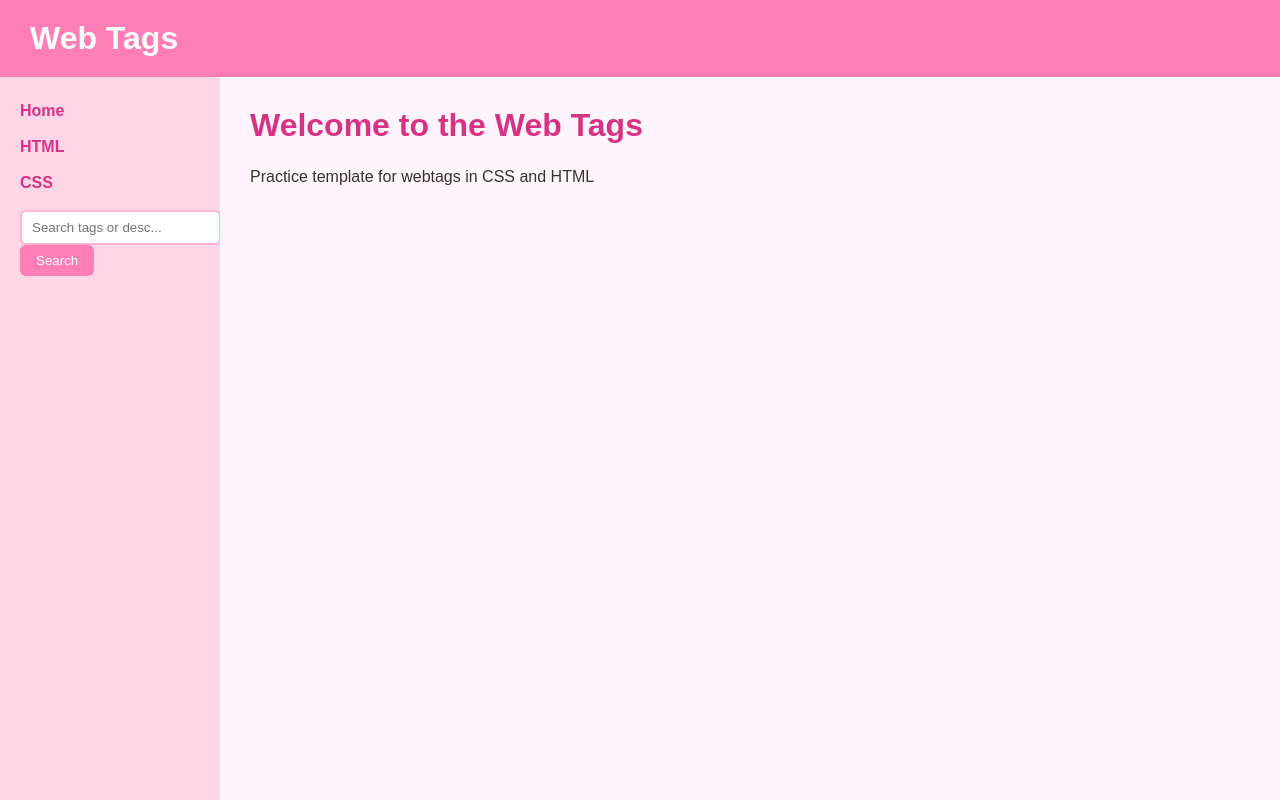
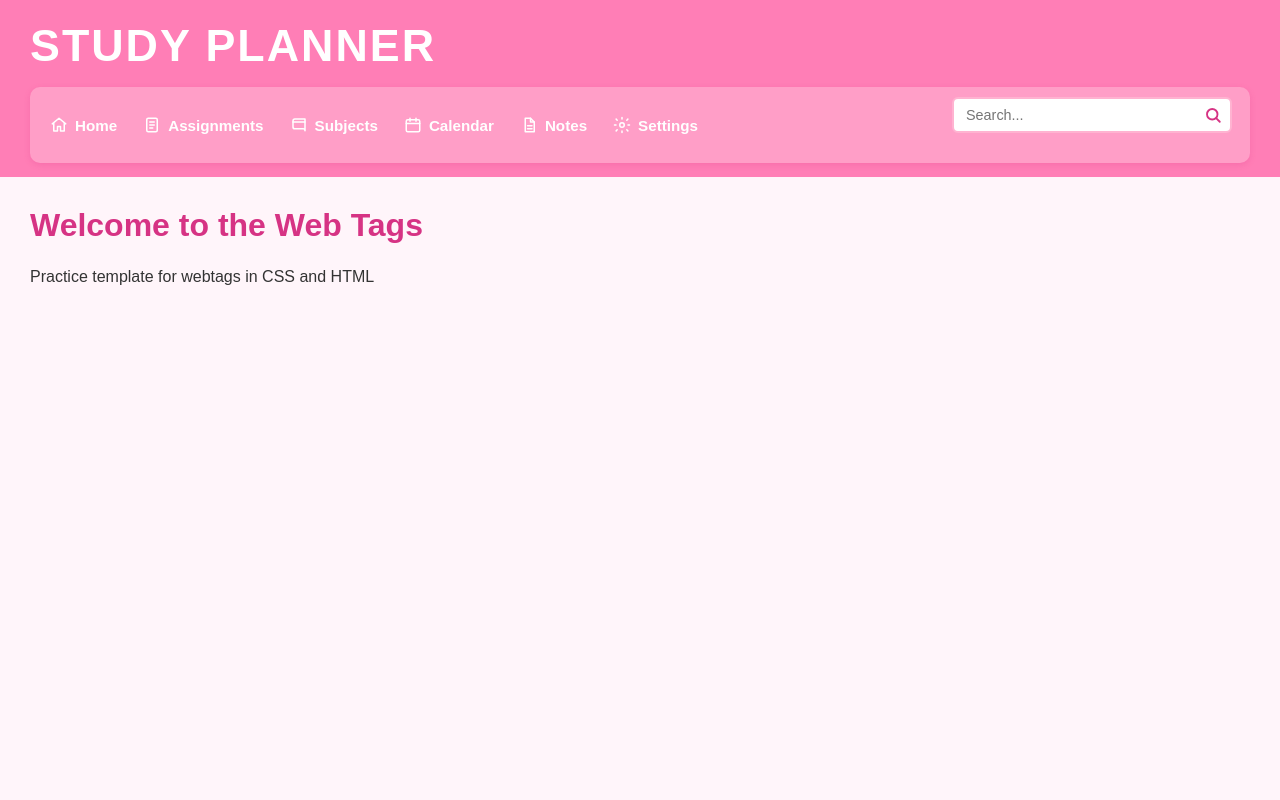
Before and after one commit to chrxssy2023/study_planner, a Flask app: page / in a window 1280 px wide. Run offline with Flask 3, Linux system fonts and the light colour scheme.

Commit message:
Updated homepage screen

```diff
--- a/static/css/style.css
+++ b/static/css/style.css
@@ -10,56 +10,139 @@ body {
 }
 
 body {
-    display: grid;
-    grid-template-columns: 220px 1fr;
-    grid-template-rows: auto 1fr;
+    display: flex;
+    flex-direction: column;
+    min-height: 100vh;
     font-family: Arial, Helvetica, sans-serif;
     background-color: #fff5fa;
     color: #333;
 }
 
-/* Header */
+/* ===== Header ===== */
 
-header {
-    grid-column: 1 / -1;
+.top-header {
     background: #ff7eb6;
-    padding: 20px 30px;
+    padding: 20px 30px 0;
 }
 
-header h1 {
+.site-title {
+    font-size: 2.8rem;
+    font-weight: 900;
+    letter-spacing: 2px;
+    text-transform: uppercase;
     color: white;
-    font-size: 2rem;
+    margin-bottom: 0;
+    padding-bottom: 16px;
 }
 
-/* Navigation */
+.header-row {
+    margin: 0 -30px;
+    padding: 0 30px 14px;
+    background: #ff7eb6;
+}
 
-nav {
-    background: #ffd6e8;
-    padding: 25px 20px;
+/* ===== Nav bar (menu + search in one pink box) ===== */
+
+.nav-bar {
+    display: flex;
+    align-items: center;
+    justify-content: space-between;
+    flex-wrap: wrap;
+    gap: 12px 20px;
+    width: 100%;
+    background: #ff9ec7;
+    border-radius: 10px;
+    padding: 10px 18px;
+    box-shadow: 0 2px 6px rgba(214, 51, 132, 0.2);
+}
+
+.main-nav {
+    flex: 1 1 auto;
+    min-width: 0;
 }
 
 nav ul {
+    display: flex;
+    flex-wrap: wrap;
     list-style: none;
-}
-
-nav li {
-    margin-bottom: 18px;
+    gap: 6px 22px;
 }
 
 nav a {
-    color: #d63384;
+    display: inline-flex;
+    align-items: center;
+    gap: 7px;
+    color: #fff;
     text-decoration: none;
     font-weight: bold;
+    font-size: 0.95rem;
+    padding: 4px 2px;
+}
+
+.nav-icon {
+    width: 18px;
+    height: 18px;
+    flex-shrink: 0;
+    fill: none;
+    stroke: #fff;
+    stroke-width: 2;
+    stroke-linecap: round;
+    stroke-linejoin: round;
 }
 
 nav a:hover {
-    color: #ff4d94;
+    color: #fff5fa;
     text-decoration: underline;
+}
+
+nav a:hover .nav-icon {
+    stroke: #fff5fa;
+}
+
+/* ===== Search ===== */
+
+.search-form {
+    flex: 0 1 clamp(140px, 22vw, 280px);
+    min-width: 120px;
+}
+
+.search-box {
+    position: relative;
+    display: flex;
+    align-items: center;
+    width: 100%;
+}
+
+.search-box input[type="text"] {
+    width: 100%;
+    padding: 8px 36px 8px 12px;
+    border: 2px solid #ffb3d1;
+    border-radius: 6px;
+    font-size: 0.9rem;
+    background: #fff;
+}
+
+.search-box input[type="text"]:focus {
+    outline: none;
+    border-color: #ff7eb6;
+}
+
+.search-icon {
+    position: absolute;
+    right: 10px;
+    width: 18px;
+    height: 18px;
+    pointer-events: none;
+    background-image: url("/static/images/search.svg");
+    background-size: contain;
+    background-repeat: no-repeat;
+    background-position: center;
 }
 
 /* Main */
 
 main {
+    flex: 1;
     padding: 30px;
     background: #fff5fa;
 }
--- a/templates/base.html
+++ b/templates/base.html
@@ -2,32 +2,63 @@
 <html lang="en">
 <head>
     <meta charset="UTF-8">
-    <title>HTML and CSS Tags</title>
+    <title>Study Planner</title>
     <link type="text/css" rel="stylesheet" href="/static/css/style.css">
 </head>
 <body>
-    <header>
-        <h1>Web Tags</h1>
-    </header>
-    <nav>
+    <header class="top-header">
+        <h1 class="site-title">Study Planner</h1>
+        <div class="header-row">
+            <div class="nav-bar">
+                <nav class="main-nav">
                     <ul>
                     <li>
-                <a href="/">Home</a>
+                        <a href=" ">
+                            <svg class="nav-icon" viewBox="0 0 24 24" aria-hidden="true"><path d="M3 10.5 12 3l9 7.5"/><path d="M5 10v10h5v-6h4v6h5V10"/></svg>
+                            Home
+                        </a >
                     </li>
                     <li>
-                <a href="/tags/html">HTML</a>
+                        <a href="/assignments">
+                            <svg class="nav-icon" viewBox="0 0 24 24" aria-hidden="true"><rect x="5" y="3" width="14" height="18" rx="2"/><path d="M9 8h6M9 12h6M9 16h4"/></svg>
+                            Assignments
+                        </a >
                     </li>
                     <li>
-                <a href="/tags/css">CSS</a>
+                        <a href="/subjects">
+                            <svg class="nav-icon" viewBox="0 0 24 24" aria-hidden="true"><path d="M4 6.5A2.5 2.5 0 0 1 6.5 4H20v15.5A2.5 2.5 0 0 0 17.5 17H6.5A2.5 2.5 0 0 1 4 14.5V6.5z"/><path d="M4 8h16"/></svg>
+                            Subjects
+                        </a >
+                    </li>
+                    <li>
+                        <a href="/calendar">
+                            <svg class="nav-icon" viewBox="0 0 24 24" aria-hidden="true"><rect x="3" y="5" width="18" height="16" rx="2"/><path d="M3 10h18M8 3v4M16 3v4"/></svg>
+                            Calendar
+                        </a >
+                    </li>
+                    <li>
+                        <a href="#">
+                            <svg class="nav-icon" viewBox="0 0 24 24" aria-hidden="true"><path d="M7 3h7l5 5v13H7z"/><path d="M14 3v5h5"/><path d="M10 13h6M10 17h6"/></svg>
+                            Notes
+                        </a >
+                    </li>
+                    <li>
+                        <a href="#">
+                            <svg class="nav-icon" viewBox="0 0 24 24" aria-hidden="true"><circle cx="12" cy="12" r="3"/><path d="M12 2v2M12 20v2M4.2 4.2l1.4 1.4M18.4 18.4l1.4 1.4M2 12h2M20 12h2M4.2 19.8l1.4-1.4M18.4 5.6l1.4-1.4"/></svg>
+                            Settings
+                        </a >
                     </li>
                     </ul>
-
-        <!-- Search Form -->
-        <form method="POST" action="/search">
-            <input type="text" name="search" id="search" placeholder="Search tags or desc...">
-            <input type="submit" value="Search">
+                </nav>
+                <form class="search-form" method="POST" action="/search">
+                    <div class="search-box">
+                        <input type="text" name="search" id="search" placeholder="Search...">
+                        <span class="search-icon" aria-hidden="true"></span>
+                    </div>
                 </form>
-    </nav>
+            </div>
+        </div>
+    </header>
 
     <main>
         {% block main %}{% endblock %}
```
Also changed, not shown: static/css/images/search.svg (added). Lines whose indentation alone changed are shown as unchanged.
